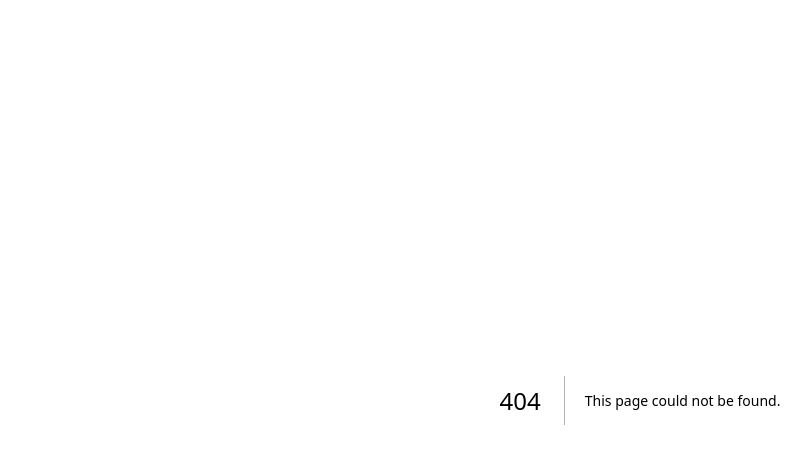
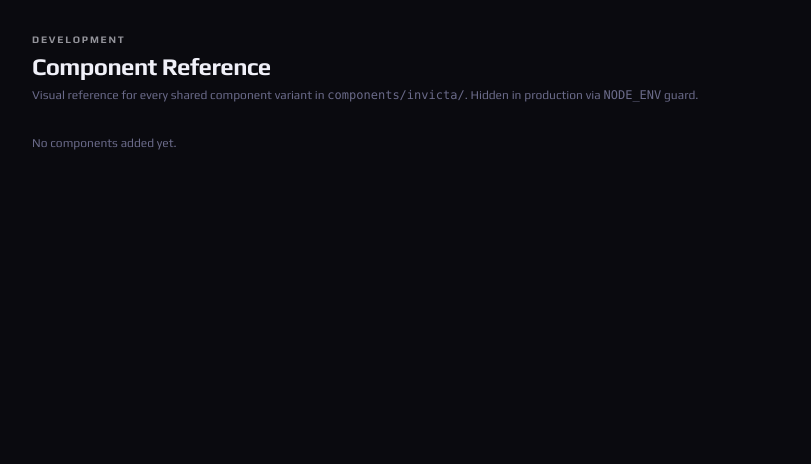
Before and after one commit to lawnmower321/invicta-ai, a Next.js app: page /dev/components in a window 1280 px wide. Before the commit this address had no page. Shown: the top 464 px of the page, without its empty margins (0-811 px from the left). Built offline with nearby package versions, Linux system fonts and the light colour scheme.

Commit message:
feat(dev): add /dev/components verification route (dev-only)

```diff
--- /dev/null
+++ b/app/dev/components/page.tsx
@@ -0,0 +1,25 @@
+import { notFound } from "next/navigation"
+
+export default function DevComponentsPage() {
+  if (process.env.NODE_ENV === "production") notFound()
+
+  return (
+    <div className="min-h-screen p-8" style={{ background: "var(--background)", color: "var(--foreground)" }}>
+      <header className="mb-8">
+        <div className="text-[10px] tracking-[0.18em] opacity-60 uppercase font-bold mb-1">
+          Development
+        </div>
+        <h1 className="text-2xl font-bold tracking-tight">Component Reference</h1>
+        <p className="text-xs text-muted-foreground mt-1">
+          Visual reference for every shared component variant in <code>components/invicta/</code>.
+          Hidden in production via <code>NODE_ENV</code> guard.
+        </p>
+      </header>
+
+      <main className="space-y-12">
+        {/* Sections will be added progressively as components land. */}
+        <div className="text-xs text-muted-foreground">No components added yet.</div>
+      </main>
+    </div>
+  )
+}
```
